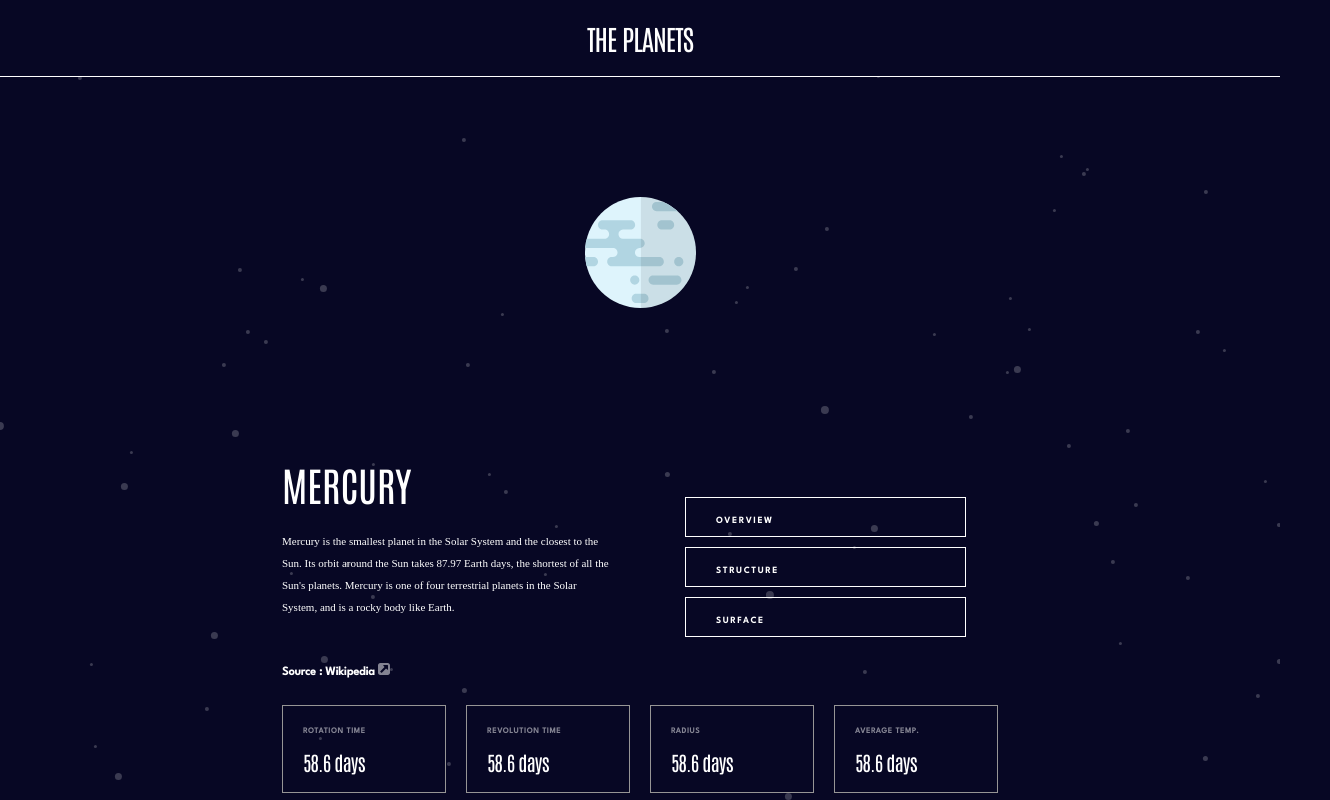
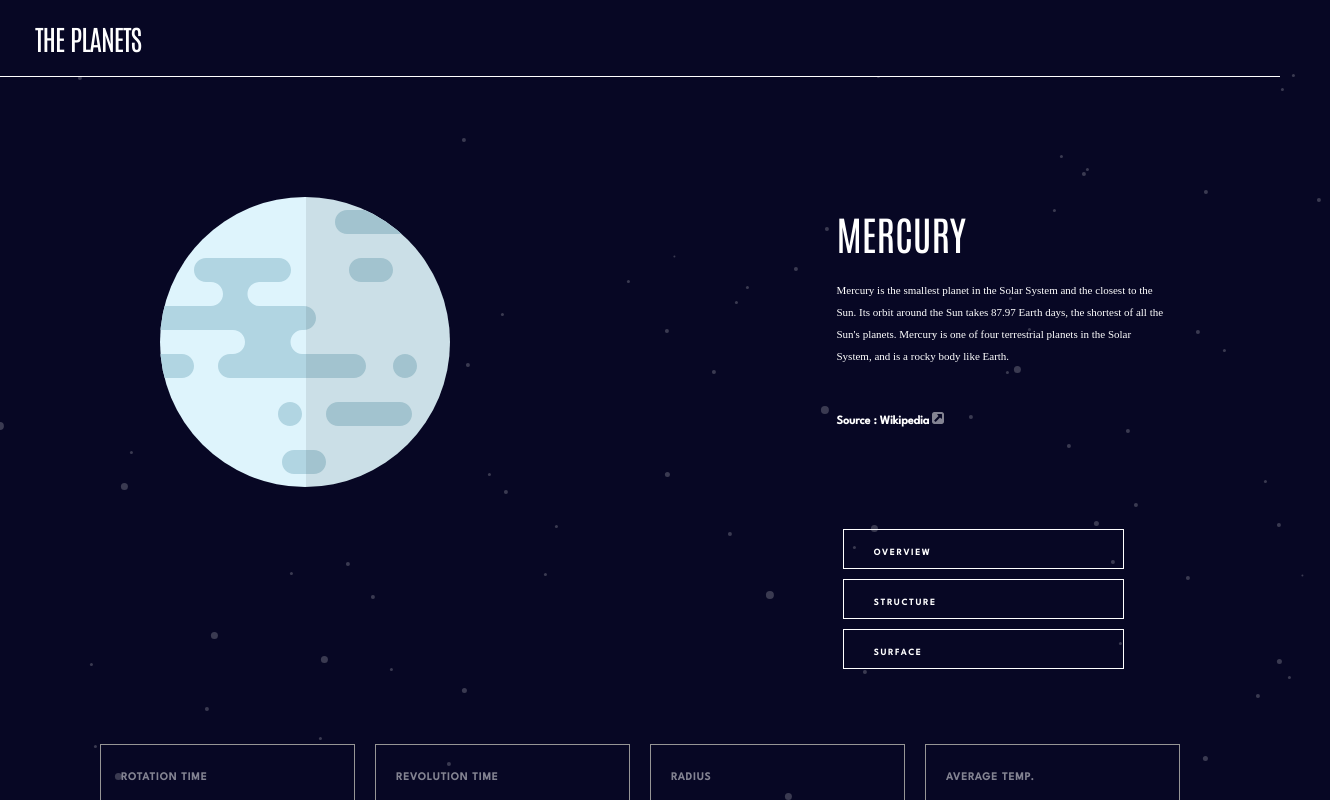
Before and after one commit to gura16/planets-site, a React (Vite) app: page / in a window 1280 px wide. Shown: the top 800 px of the page, 1330 px wide, since content can reach past the window. Built offline with nearby package versions, Linux system fonts and the light colour scheme.

Commit message:
add desktop style

```diff
--- a/src/App.tsx
+++ b/src/App.tsx
@@ -104,6 +104,9 @@ const Planettext = styled.p`
   @media only screen and (min-width: 768px) {
     margin: auto;
   }
+  @media only screen and (min-width: 1024px) {
+    margin-left: 15px;
+  }
 `;
 
 const Plan = styled.p`
--- a/src/component.tsx
+++ b/src/component.tsx
@@ -74,6 +74,7 @@ const Infotype = styled.div`
   gap: 80px;
   padding: 0 20px;
   height: 50px;
+  grid-area: type;
 
   width: 100%;
   grid-area: infotype;
@@ -83,6 +84,9 @@ const Infotype = styled.div`
     gap: 10px;
     margin-top: 120px;
   }
+  @media only screen and (min-width: 1024px) {
+    margin-left: 150px;
+  }
 `;
 
 const Foto = styled.img`
@@ -90,8 +94,15 @@ const Foto = styled.img`
   height: 111px;
   grid-area: foto;
   @media only screen and (min-width: 768px) {
+    width: 184px;
+    height: 184px;
     margin: auto;
     margin-top: 120px;
+  }
+  @media only screen and (min-width: 1024px) {
+    width: 290px;
+    height: 290px;
+    margin-left: 60px;
   }
 `;
 
@@ -104,6 +115,9 @@ const Griddiv = styled.div`
   margin-top: 80px;
   @media only screen and (min-width: 768px) {
     align-items: start;
+  }
+  @media only screen and (min-width: 1024px) {
+    margin-left: 350px;
   }
 `;
 
@@ -120,6 +134,12 @@ const Datatypes = styled.div`
     grid-template-areas:
       "foto foto"
       "information infotype"
+      "datainfo datainfo";
+  }
+  @media only screen and (min-width: 1024px) {
+    grid-template-areas:
+      "foto information"
+      "foto infotype"
       "datainfo datainfo";
   }
 `;
@@ -177,6 +197,10 @@ const Datadiv = styled.div`
     display: flex;
     flex-direction: row;
   }
+
+  @media only screen and (min-width: 1024px) {
+    margin-top: 100px;
+  }
 `;
 
 const Data = styled.div`
@@ -198,6 +222,10 @@ const Data = styled.div`
     justify-content: center;
     gap: 10px;
   }
+  @media only screen and (min-width: 1024px) {
+    width: 255px;
+    height: 128px;
+  }
 `;
 
 const Datatext = styled.p`
@@ -209,6 +237,14 @@ const Datatext = styled.p`
   text-align: left;
   color: white;
   opacity: 0.5;
+  @media only screen and (min-width: 1024px) {
+    font-family: "League Spartan", sans-serif;
+    font-size: 11px;
+    font-weight: 700;
+    line-height: 25px;
+    letter-spacing: 1px;
+    text-align: left;
+  }
 `;
 
 const Datanumber = styled.p`
@@ -219,4 +255,12 @@ const Datanumber = styled.p`
   letter-spacing: -0.75px;
   text-align: right;
   color: white;
+  @media only screen and (min-width: 1024px) {
+    font-family: "Antonio";
+    font-size: 40px;
+    font-weight: 400;
+    line-height: 52px;
+    letter-spacing: -1.5px;
+    text-align: left;
+  }
 `;
```
